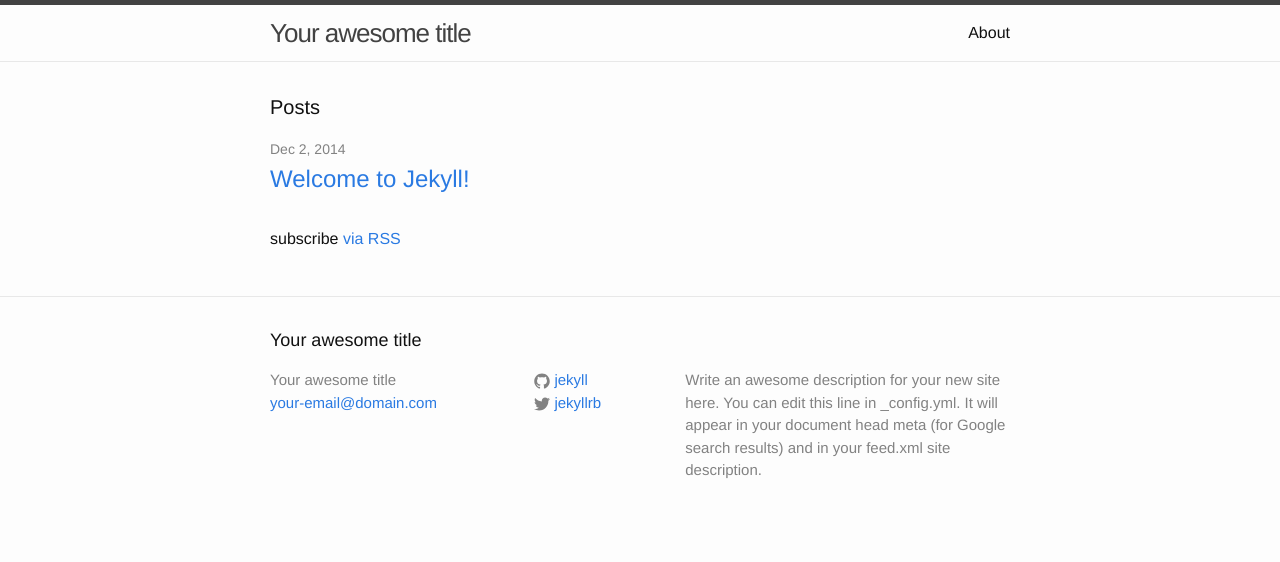
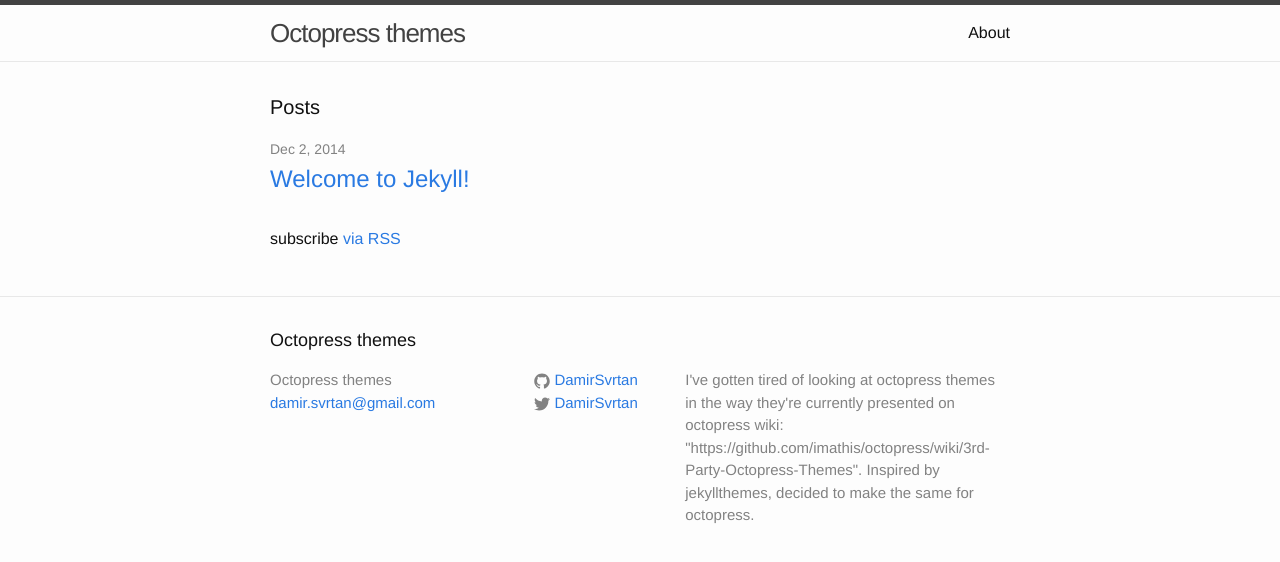
Before and after one commit to octopressthemes/octopressthemes.github.io, a Jekyll site: the page built from index.html, in a window 1280 px wide. Shown: the top 562 px of the page. Built offline with Jekyll 4.4.1, drawn with Linux system fonts in a browser that asks for light colours.

Commit message:
Updated _config.yml

```diff
--- a/_config.yml
+++ b/_config.yml
@@ -1,14 +1,14 @@
 # Site settings
-title: Your awesome title
-email: your-email@domain.com
+title: Octopress themes
+email: damir.svrtan@gmail.com
 description: > # this means to ignore newlines until "baseurl:"
-  Write an awesome description for your new site here. You can edit this
-  line in _config.yml. It will appear in your document head meta (for
-  Google search results) and in your feed.xml site description.
+  I've gotten tired of looking at octopress themes in the way they're currently presented on octopress wiki:
+  "https://github.com/imathis/octopress/wiki/3rd-Party-Octopress-Themes". Inspired by jekyllthemes, decided to make
+  the same for octopress.
 baseurl: "" # the subpath of your site, e.g. /blog/
-url: "http://yourdomain.com" # the base hostname & protocol for your site
-twitter_username: jekyllrb
-github_username:  jekyll
+url: "octopressthemes.github.io" # the base hostname & protocol for your site
+twitter_username: DamirSvrtan
+github_username:  DamirSvrtan
 
 # Build settings
 markdown: kramdown
```
